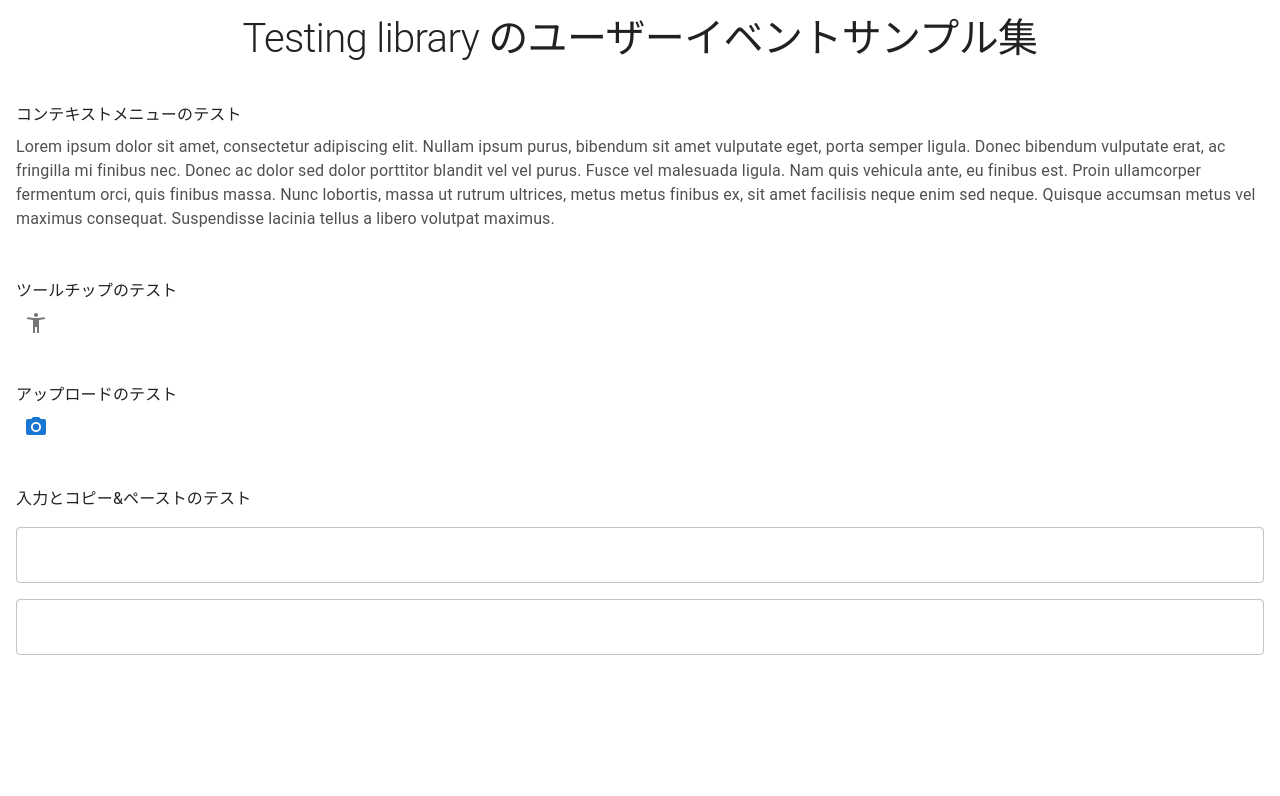
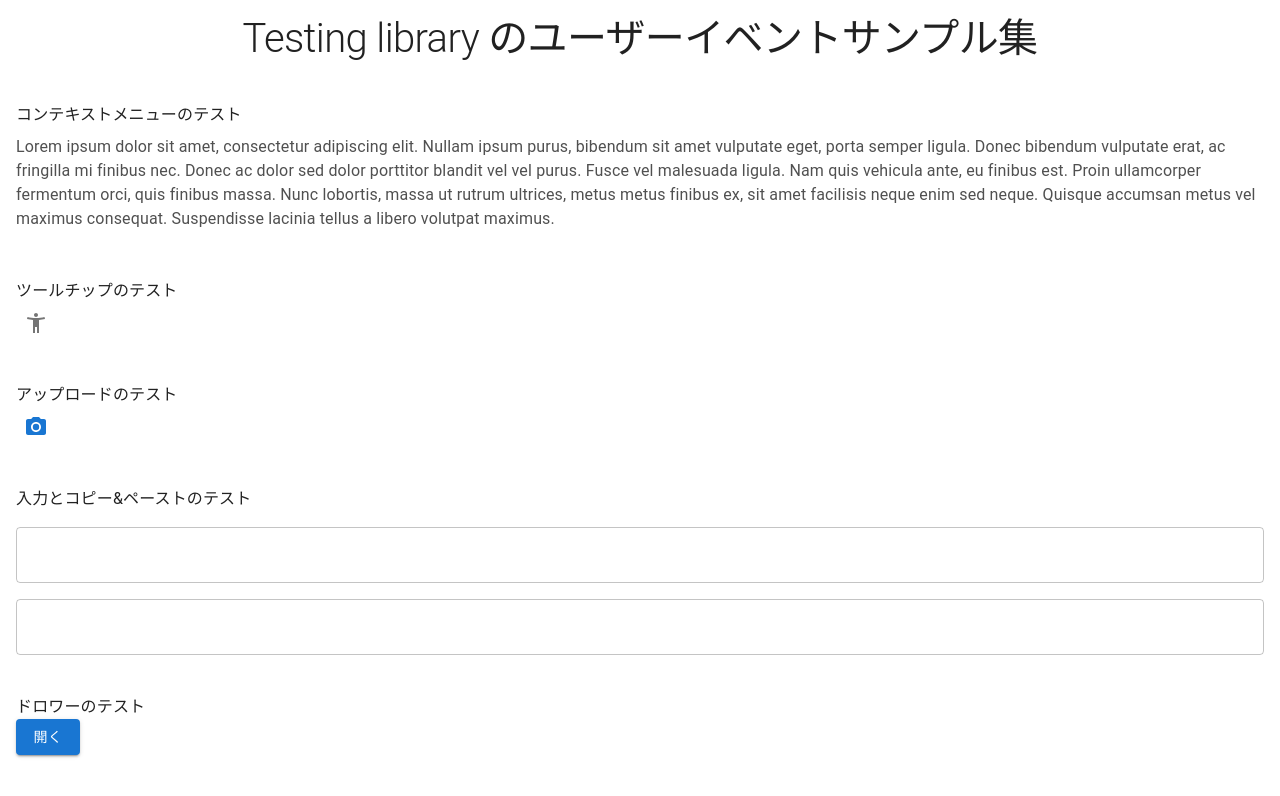
Before and after one commit to sopherre/splab.-7, a Next.js app: page / in a window 1280 px wide. Shown: the top 796 px of the page. Built offline with nearby package versions, Linux system fonts and the light colour scheme.

Commit message:
DrawerContainerの実装

```diff
--- /dev/null
+++ b/src/components/drawerContainer/drawerContainer.tsx
@@ -0,0 +1,43 @@
+import { Button, Drawer, IconButton, Typography, styled } from "@mui/material";
+import { memo, useCallback, useState } from "react";
+import ArrowRightAltIcon from "@mui/icons-material/ArrowRightAlt";
+import ArrowLeftIcon from "@mui/icons-material/ArrowLeft";
+
+const StyledDrawer = styled(Drawer)(({ theme }) => ({
+  "& .MuiDrawer-paper": {
+    padding: theme.spacing(3),
+    justifyContent: "space-between",
+  },
+}));
+
+export const DrawerContainer: React.FC = memo(() => {
+  const [open, setOpen] = useState(false);
+
+  const handleClick = useCallback(() => setOpen(true), []);
+
+  const handleClose = useCallback(() => setOpen(false), []);
+
+  return (
+    <>
+      <div>
+        <Typography>ドロワーのテスト</Typography>
+        <Button variant="contained" onClick={handleClick}>
+          開く
+        </Button>
+      </div>
+
+      <StyledDrawer open={open} variant="persistent" anchor="right">
+        <IconButton>
+          {open ? <ArrowRightAltIcon /> : <ArrowLeftIcon />}
+        </IconButton>
+
+        <Typography>ドロワー</Typography>
+        <Button variant="contained" onClick={handleClose}>
+          閉じる
+        </Button>
+      </StyledDrawer>
+    </>
+  );
+});
+
+DrawerContainer.displayName = "DrawerContainer";
--- a/src/pages/index.tsx
+++ b/src/pages/index.tsx
@@ -4,6 +4,7 @@ import { ContextMenuContainer } from "@/components/contextMenuContainer/contextM
 import { TooltipContainer } from "@/components/tooltipContainer/tooltipContainer";
 import { UploadContainer } from "@/components/uploadContainer/uploadContainer";
 import { InputContainer } from "@/components/inputContainer/inputContainer";
+import { DrawerContainer } from "@/components/drawerContainer/drawerContainer";
 
 export default function Home() {
   return (
@@ -21,6 +22,7 @@ export default function Home() {
         <TooltipContainer />
         <UploadContainer />
         <InputContainer />
+        <DrawerContainer />
       </Main>
     </>
   );
```
